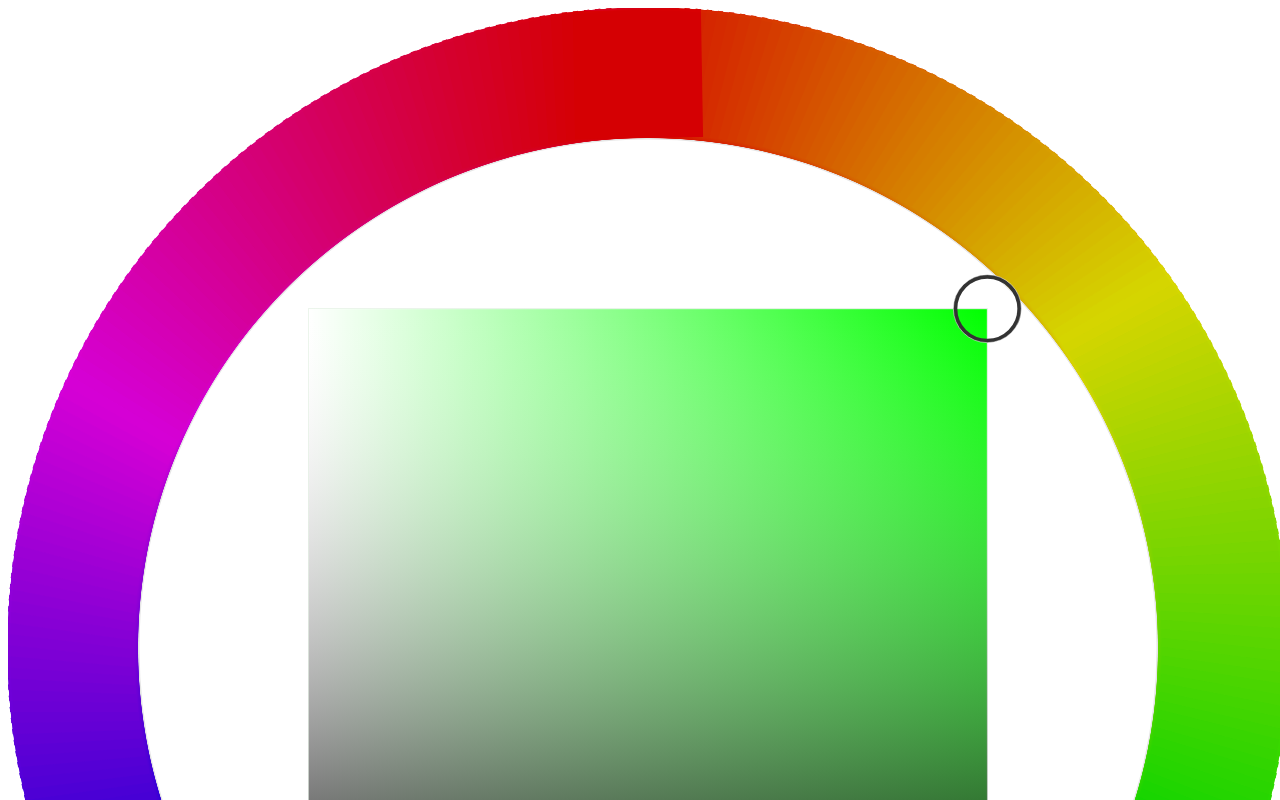
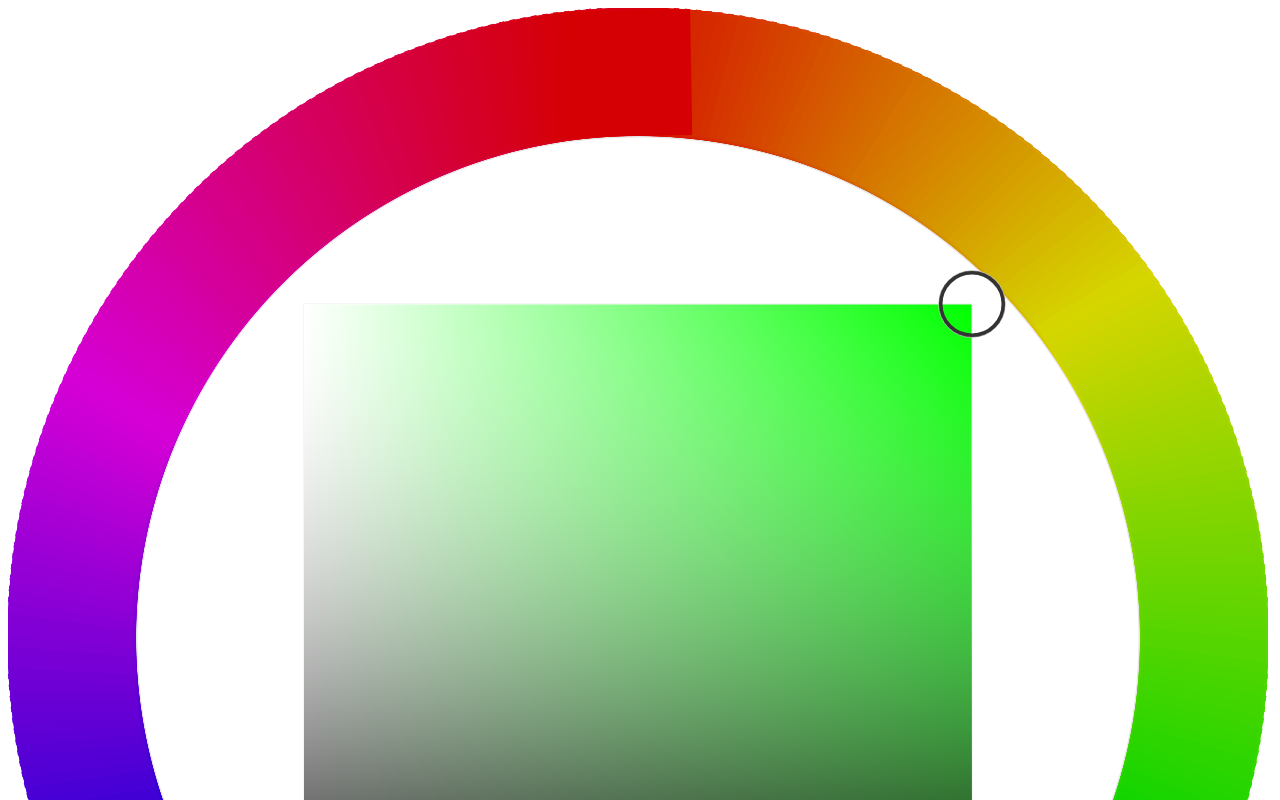
Before and after one commit to briankimstudio/aled, a plain HTML site: page data/index.html in a window 1280 px wide. Shown: the top 800 px of the page. Drawn offline with Linux system fonts and the light colour scheme.

```diff
--- a/data/index.html
+++ b/data/index.html
@@ -4,7 +4,7 @@
 <html xmlns="http://www.w3.org/1999/xhtml" xml:lang="en" lang="en">
 <head>
   <meta http-equiv="content-type" content="text/html; charset=UTF-8" />
-  <title>Color Wheel Demo</title>
+  <title>ALED Demo</title>
 	<script src="jquery-2.1.0.min.js" type="text/javascript"></script>
   <script src="raphael-min.js" type="text/javascript"></script>
   <script src="colorwheel.js" type="text/javascript"></script>
@@ -13,7 +13,7 @@
   function run_aled(){
 
     function input_example(){
-      var cw = Raphael.colorwheel($("#test .colorwheel")[0],window.innerWidth,360).color("#00F");
+      var cw = Raphael.colorwheel($("#test .colorwheel")[0],window.innerWidth-20,360).color("#00F");
       cw.input($("#test input")[0]);
 
       cw.onchange(function(){
```
Also changed, not shown: aled_web_interface.png (added), 1 other file.
